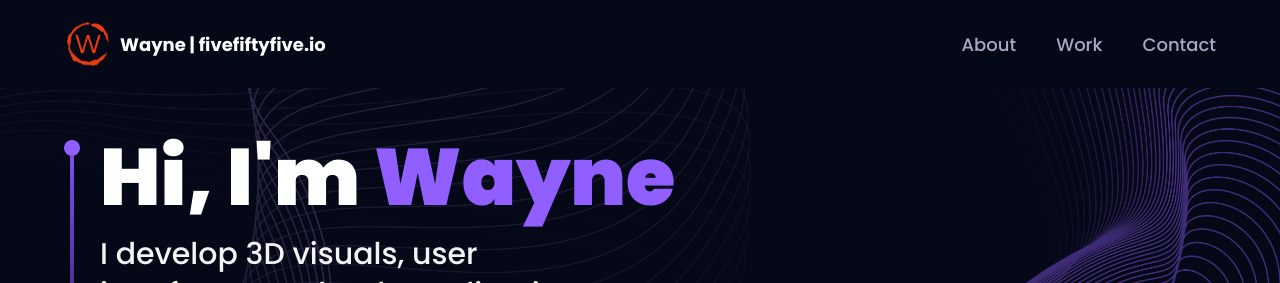
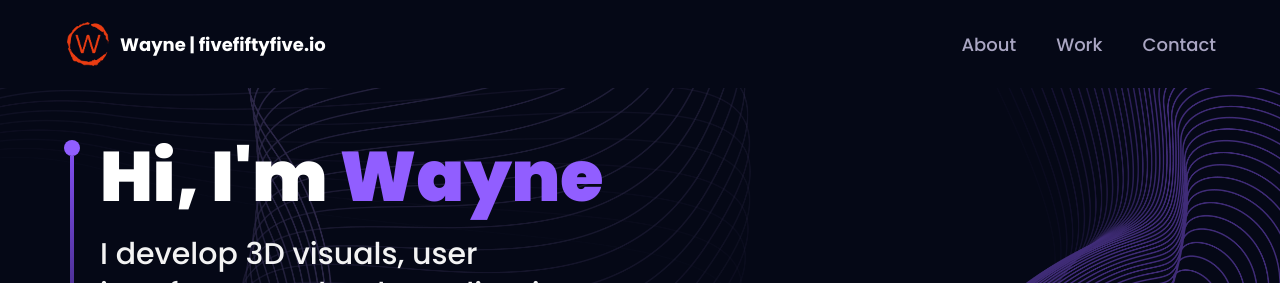
Before and after one commit to waxx567/fivefiftyfive, a React (Vite) app in the folder fivefiftyfive_site/: page / in a window 1280 px wide. Shown: the top 283 px of the page. Built offline with nearby package versions, Linux system fonts and the light colour scheme.

Commit message:
Update styles.js

```diff
--- a/fivefiftyfive_site/src/styles.js
+++ b/fivefiftyfive_site/src/styles.js
@@ -4,7 +4,7 @@ const styles = {
     padding: "sm:px-16 px-6 sm:py-16 py-10",
 
     heroHeadText:
-      "font-black text-white lg:text-[80px] sm:text-[60px] xs:text-[50px] text-[40px] lg:leading-[98px] mt-2",
+      "font-black text-white lg:text-[70px] sm:text-[50px] xs:text-[40px] text-[40px] lg:leading-[98px] mt-2",
     heroSubText:
       "text-[#dfd9ff] font-medium lg:text-[30px] sm:text-[26px] xs:text-[20px] text-[16px] lg:leading-[40px]",
 
```
